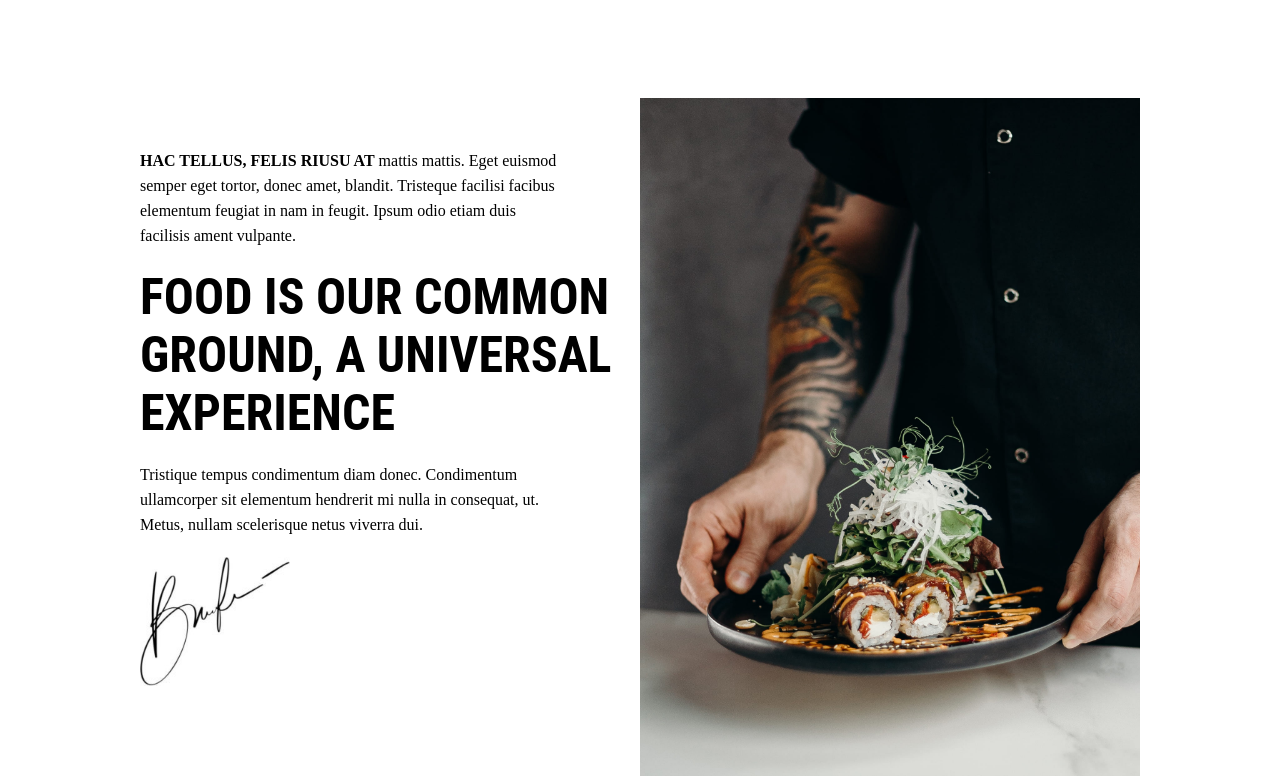
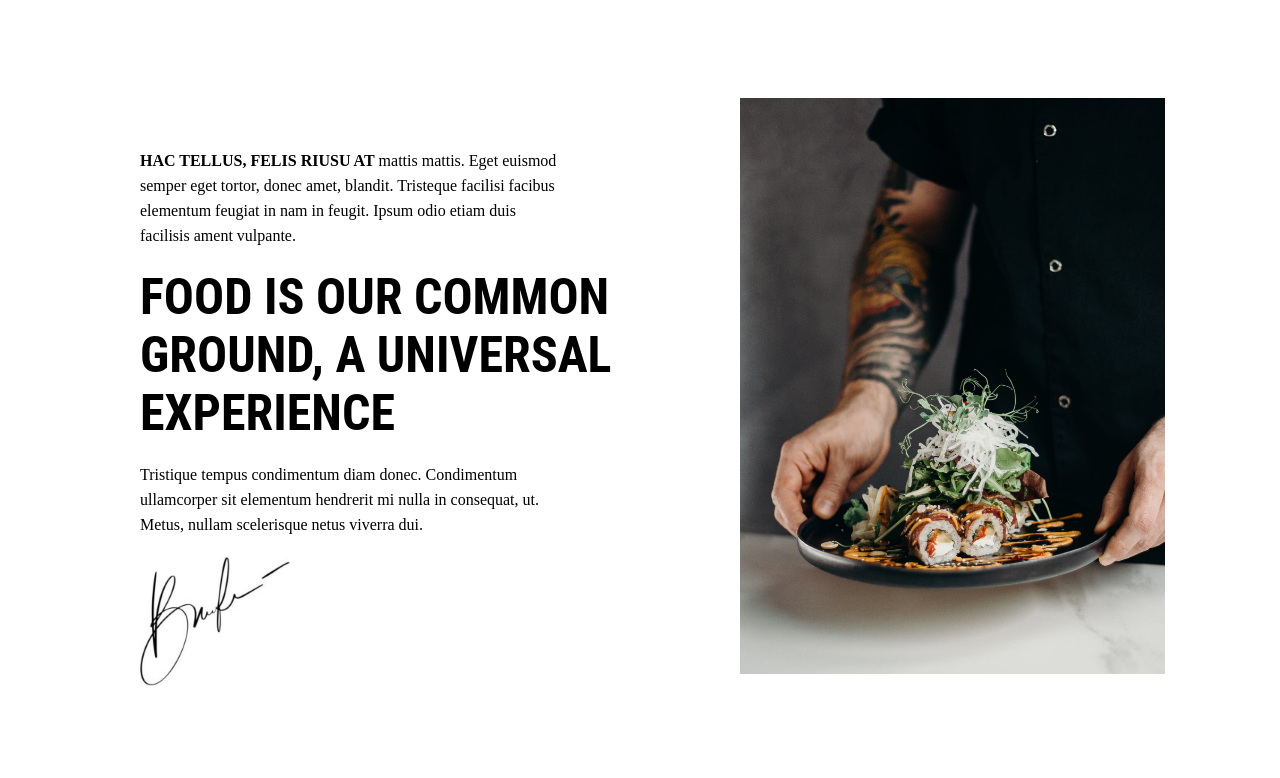
Before and after one commit to DamianoLunardo/proj-html-vuejs, a Vue app: page / in a window 1280 px wide. Shown: the part 602-1380 px from the top of the page. Built offline with nearby package versions, Linux system fonts and the light colour scheme.

Commit message:
Fix size

```diff
--- a/src/components/AppMainTop.vue
+++ b/src/components/AppMainTop.vue
@@ -118,7 +118,8 @@ ul {
 }
 
 .right-img {
-    width: 100%;
+    width: 85%;
+    margin-left: 100px;
 }
 
 li h4::after {
```
